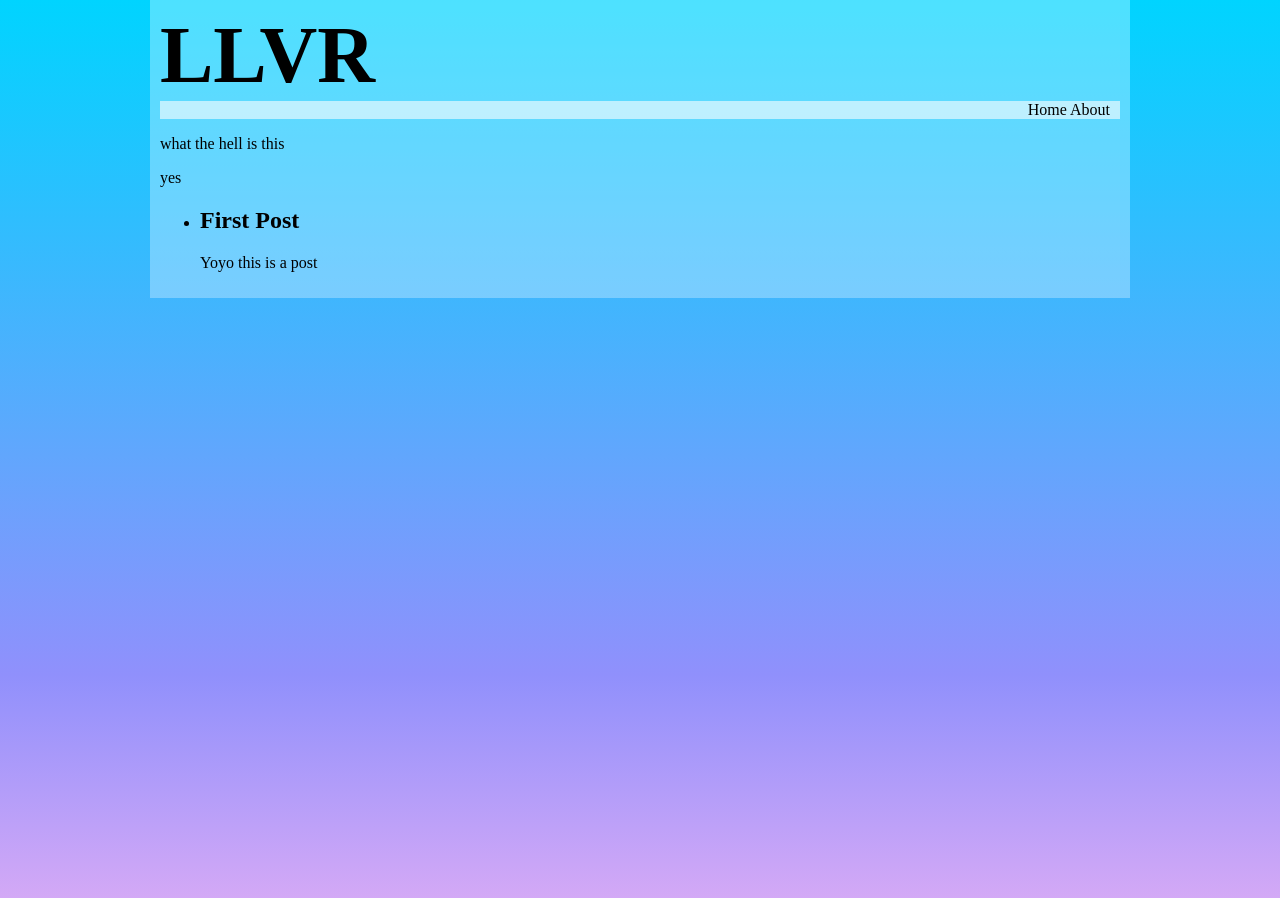
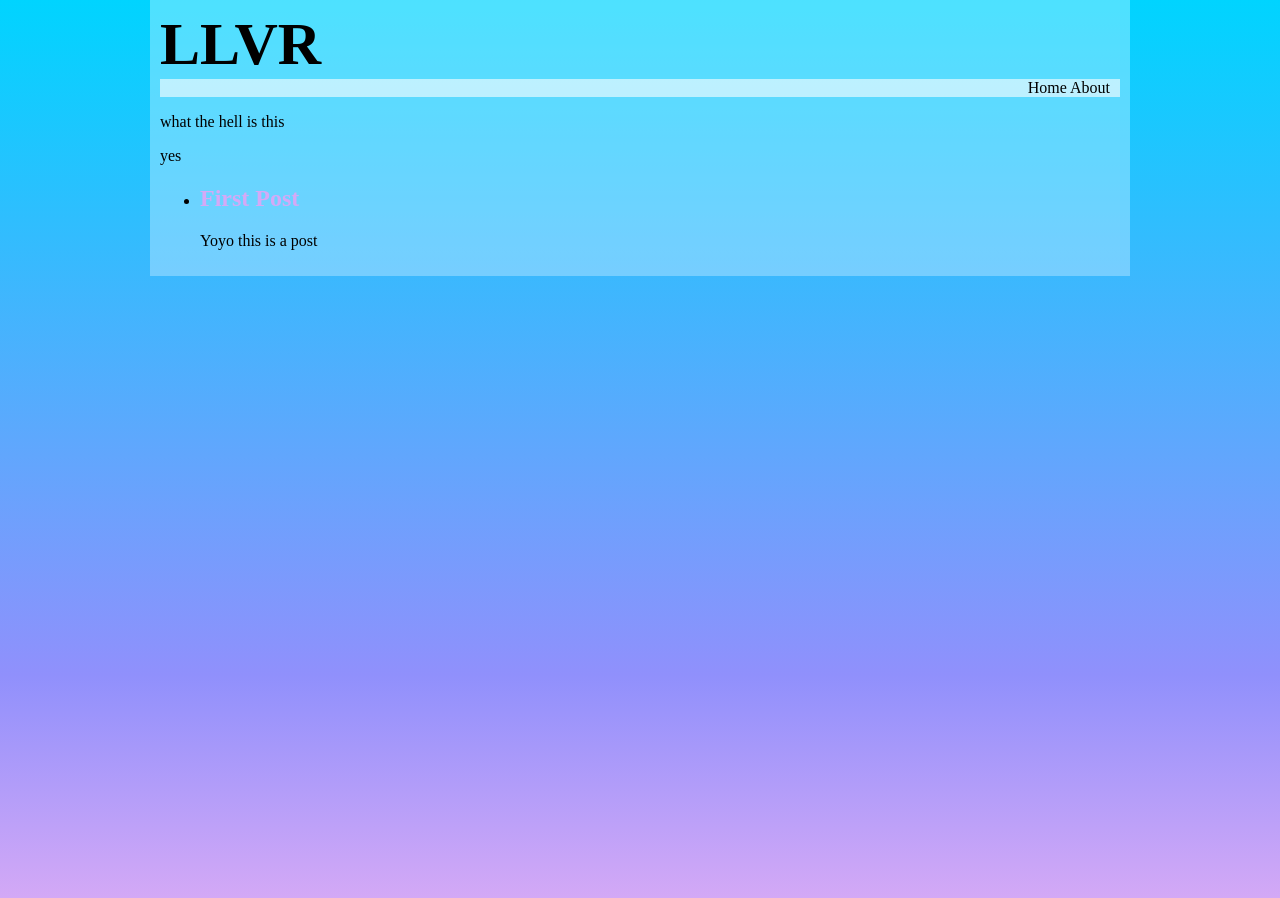
Before and after one commit to 2ar0n/2ar0n.github.io, a Jekyll site: the page built from index.md, in a window 1280 px wide. Built offline with Jekyll 4.4.1, drawn with Linux system fonts in a browser that asks for light colours.

Commit message:
Cleaned up link style.

```diff
--- a/_layouts/default.html
+++ b/_layouts/default.html
@@ -9,8 +9,10 @@
   <body>
     <header>
         <h1><a href="/">LLVR</a></h1>
+        {% include navigation.html %}
     </header>
-    {% include navigation.html %}
-    {{ content }}
+    <main>
+        {{ content }}
+    </main>
   </body>
 </html>
--- a/_sass/main.scss
+++ b/_sass/main.scss
@@ -6,10 +6,10 @@ html {
 }
 
 header {
-    font-size: min(40px, 5vw);
     margin: 0;
 }
 header h1 {
+    font-size: min(60px, 5vw);
     margin: 0;
 }
 
@@ -29,14 +29,22 @@ nav {
 a {
     text-decoration: none;
 }
-a:link, a:visited {
+header a:link, header a:visited {
     color: black;
 }
-a:hover {
+header a:hover {
     color: red;
 }
 
+main a {
+    color: rgb(212,169,246);
+}
+main a:hover {
+    color: black;
+}
+
+
 .highlight {
-    background: rgba(255, 255, 255, 0.5);
+    background: rgba(255, 255, 255, 0.4);
     margin-left: 10px;
 }
```
